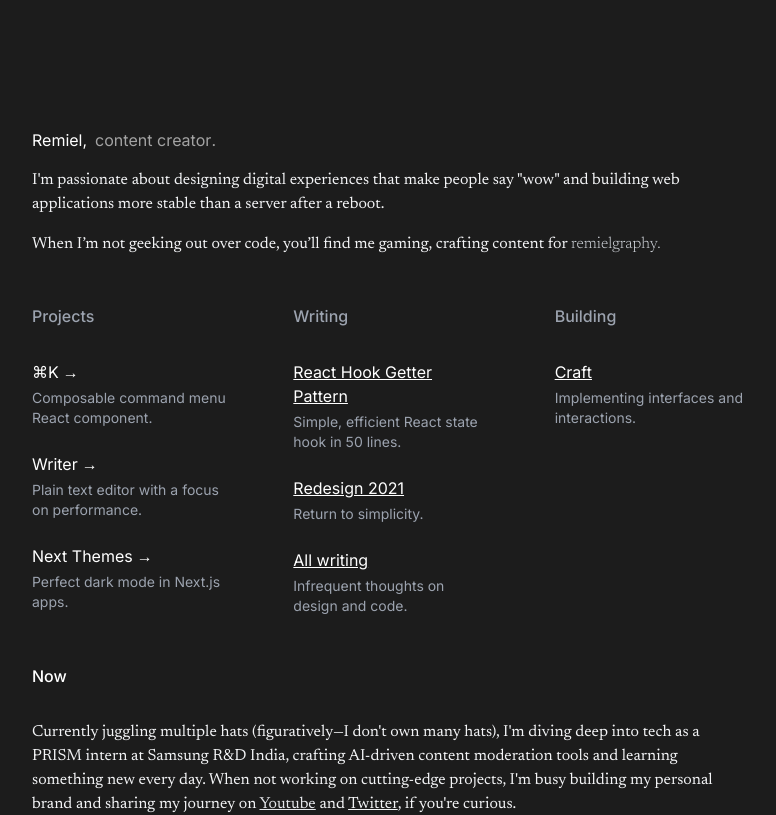
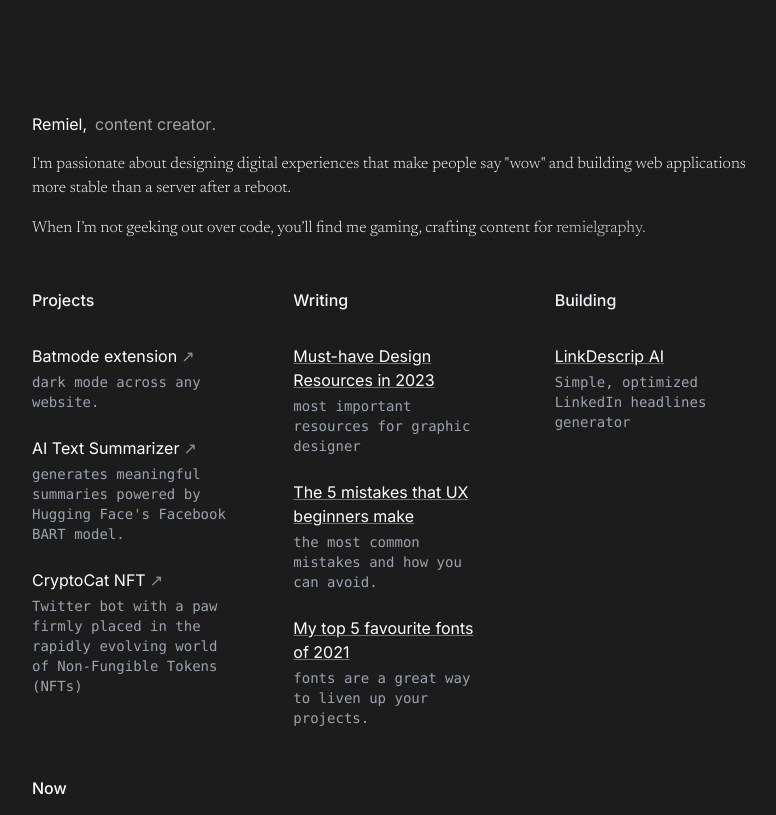
Before and after one commit to JaswanthRemiel/nextsam, a Next.js app: page / in a window 1280 px wide. Shown: the top 815 px of the page, without its empty margins (248-1024 px from the left). Built offline with nearby package versions, Linux system fonts and the light colour scheme.

Commit message:
added diff styles

```diff
--- a/app/page.tsx
+++ b/app/page.tsx
@@ -8,13 +8,11 @@ import { Navbar } from "@/components/navBar";
 export default function Page() {
   return (
     <div className="flex flex-col min-h-screen bg-[#1c1c1c] text-white">
-      <main className="flex-grow max-w-3xl mx-auto px-10 sm:px-6 py-32 space-y-12 w-full">
-        {/* <Navbar /> */}
+      <main className="flex-grow max-w-3xl mx-auto px-10 sm:px-6 py-28 space-y-12 w-full">
         <Header />
         <Sections />
         <Now />
         <Contact />
-        {/* <Footer /> */}
       </main>
     </div>
   );
--- a/components/header.tsx
+++ b/components/header.tsx
@@ -7,7 +7,7 @@ import * as links from "./details";
 import { FlipWords } from "./ui/flip-words";
 import { Newsreader } from "next/font/google";
 
-const newsreader = Newsreader({ subsets: ["latin"], weight: ["400"] });
+const newsreader = Newsreader({ subsets: ["latin"], weight: ["300"] });
 
 const words = [
   "fullstack developer.",
--- a/components/now.tsx
+++ b/components/now.tsx
@@ -3,8 +3,10 @@ import * as links from "./details";
 import { motion } from "framer-motion";
 import Link from "next/link";
 import { Newsreader } from "next/font/google";
+import { Roboto } from "next/font/google";
 
-const newsreader = Newsreader({ subsets: ["latin"], weight: ["400"] });
+const newsreader = Newsreader({ subsets: ["latin"], weight: ["300"] });
+const roboto = Roboto({ subsets: ["latin"], weight: ["400"] });
 
 export function Now() {
   return (
@@ -24,6 +26,7 @@ export function Now() {
           I&apos;m busy building my personal brand and sharing my journey on{" "}
           <Link
             href={links.youtube}
+            target="_blank"
             className="space-y-6 text-gray-200 underline"
           >
             Youtube
@@ -31,6 +34,7 @@ export function Now() {
           and{" "}
           <Link
             href={links.twitter}
+            target="_blank"
             className="space-y-6 text-gray-100 underline"
           >
             Twitter
--- /dev/null
+++ b/components/projectitem.tsx
@@ -0,0 +1,22 @@
+import Link from "next/link";
+
+interface ProjectItemProps {
+  href: string;
+  title: string;
+  description: string;
+}
+
+export function ProjectItem({ href, title, description }: ProjectItemProps) {
+  return (
+    <div>
+      <Link
+        href={href}
+        target="_blank"
+        className="group inline-flex items-center space-x-1 text-white hover:text-gray-300 transition-colors"
+      >
+        <span className="underline decoration-gray-500">{title}</span>
+      </Link>
+      <p className="text-sm font-mono text-gray-400 mt-1">{description}</p>
+    </div>
+  );
+}
--- a/components/sections.tsx
+++ b/components/sections.tsx
@@ -2,9 +2,8 @@
 
 import { motion } from "framer-motion";
 import Link from "next/link";
-import { Newsreader } from "next/font/google";
+import { ProjectItem } from "./projectitem";
 
-const newsreader = Newsreader({ subsets: ["latin"], weight: ["400"] });
 export function Sections() {
   return (
     <motion.section
@@ -15,20 +14,41 @@ export function Sections() {
     >
       <div className="flex md:grid md:grid-cols-3 gap-16 w-[300%] md:w-full">
         <div className="w-full space-y-8">
-          <h2 className="font-medium text-gray-400">Projects</h2>
+          <h2 className="font-medium text-gray-100">Projects</h2>
           <div className="space-y-6">
             <div>
               <Link
-                href="#"
+                href="https://remiel.fyi/batmode/"
                 className="group inline-flex items-center space-x-1 text-white hover:text-gray-300 transition-colors"
               >
-                <span>⌘K</span>
-                <motion.span className="inline-block" whileHover={{ x: 2 }}>
-                  →
+                <span>Batmode extension</span>
+                <motion.span
+                  className="inline-block opacity-50"
+                  whileHover={{ x: 2 }}
+                >
+                  ↗
                 </motion.span>
               </Link>
-              <p className="text-sm text-gray-400 mt-1">
-                Composable command menu React component.
+              <p className="text-sm font-mono text-gray-400 mt-1">
+                dark mode across any website.
+              </p>
+            </div>
+            <div>
+              <Link
+                href="https://remiel.fyi/ai-summarizer/"
+                className="group inline-flex items-center space-x-1 text-white hover:text-gray-300 transition-colors"
+              >
+                <span>AI Text Summarizer</span>
+                <motion.span
+                  className="inline-block opacity-50"
+                  whileHover={{ x: 2 }}
+                >
+                  ↗
+                </motion.span>
+              </Link>
+              <p className="text-sm font-mono text-gray-400 mt-1">
+                generates meaningful summaries powered by Hugging Face's
+                Facebook BART model.
               </p>
             </div>
             <div>
@@ -36,83 +56,49 @@ export function Sections() {
                 href="#"
                 className="group inline-flex items-center space-x-1 text-white hover:text-gray-300 transition-colors"
               >
-                <span>Writer</span>
-                <motion.span className="inline-block" whileHover={{ x: 2 }}>
-                  →
+                <span>CryptoCat NFT</span>
+                <motion.span
+                  className="inline-block opacity-50"
+                  whileHover={{ x: 2 }}
+                >
+                  ↗
                 </motion.span>
               </Link>
-              <p className="text-sm text-gray-400 mt-1">
-                Plain text editor with a focus on performance.
-              </p>
-            </div>
-            <div>
-              <Link
-                href="#"
-                className="group inline-flex items-center space-x-1 text-white hover:text-gray-300 transition-colors"
-              >
-                <span>Next Themes</span>
-                <motion.span className="inline-block" whileHover={{ x: 2 }}>
-                  →
-                </motion.span>
-              </Link>
-              <p className="text-sm text-gray-400 mt-1">
-                Perfect dark mode in Next.js apps.
+              <p className="text-sm font-mono text-gray-400 mt-1">
+                Twitter bot with a paw firmly placed in the rapidly evolving
+                world of Non-Fungible Tokens (NFTs)
               </p>
             </div>
           </div>
         </div>
         <div className="w-full space-y-8">
-          <h2 className="font-medium text-gray-400">Writing</h2>
+          <h2 className="font-medium text-gray-100">Writing</h2>
           <div className="space-y-6">
-            <div>
-              <Link
-                href="#"
-                className="group inline-flex items-center space-x-1 text-white hover:text-gray-300 transition-colors"
-              >
-                <span className="underline">React Hook Getter Pattern</span>
-              </Link>
-              <p className="text-sm text-gray-400 mt-1">
-                Simple, efficient React state hook in 50 lines.
-              </p>
-            </div>
-            <div>
-              <Link
-                href="#"
-                className="group inline-flex items-center space-x-1 text-white hover:text-gray-300 transition-colors"
-              >
-                <span className="underline">Redesign 2021</span>
-              </Link>
-              <p className="text-sm text-gray-400 mt-1">
-                Return to simplicity.
-              </p>
-            </div>
-            <div>
-              <Link
-                href="#"
-                className="group inline-flex items-center space-x-1 text-white hover:text-gray-300 transition-colors"
-              >
-                <span className="underline">All writing</span>
-              </Link>
-              <p className="text-sm text-gray-400 mt-1">
-                Infrequent thoughts on design and code.
-              </p>
-            </div>
+            <ProjectItem
+              href="https://uxplanet.org/must-have-design-resources-in-2023-part-1-fc3cbb5fcaf4"
+              title="Must-have Design Resources in 2023"
+              description="most important resources for graphic designer"
+            />
+            <ProjectItem
+              href="https://medium.com/design-bootcamp/the-5-mistakes-that-ux-beginners-make-1c131598cff3"
+              title="The 5 mistakes that UX beginners make"
+              description="the most common mistakes and how you can avoid."
+            />
+            <ProjectItem
+              href="https://medium.com/design-bootcamp/my-top-10-favourite-fonts-of-2021-f8434adde25c"
+              title="My top 5 favourite fonts of 2021"
+              description="fonts are a great way to liven up your projects."
+            />
           </div>
         </div>
         <div className="w-full space-y-8">
-          <h2 className="font-medium text-gray-400">Building</h2>
+          <h2 className="font-medium text-gray-100">Building</h2>
           <div className="space-y-6">
-            <div>
-              <Link
-                href="#"
-                className="group inline-flex items-center space-x-1 text-white hover:text-gray-300 transition-colors"
-              >
-                <span className="underline">Craft</span>
-              </Link>
-              <p className="text-sm text-gray-400 mt-1">
-                Implementing interfaces and interactions.
-              </p>
-            </div>
+            <ProjectItem
+              href="https://remiel.fyi/linkdescrip-ai/"
+              title="LinkDescrip AI "
+              description="Simple, optimized LinkedIn headlines generator"
+            />
           </div>
         </div>
       </div>
--- a/tailwind.config.ts
+++ b/tailwind.config.ts
@@ -8,41 +8,44 @@ module.exports = {
 	],
 	theme: {
 	  extend: {
+		fontFamily: {
+		  soehne: ['Soehne', 'sans-serif'],
+		},
 		borderRadius: {
 		  lg: 'var(--radius)',
 		  md: 'calc(var(--radius) - 2px)',
-  			sm: 'calc(var(--radius) - 4px)'
+		  sm: 'calc(var(--radius) - 4px)',
 		},
 		colors: {
 		  background: 'hsl(var(--background))',
 		  foreground: 'hsl(var(--foreground))',
 		  card: {
 			DEFAULT: 'hsl(var(--card))',
-  				foreground: 'hsl(var(--card-foreground))'
+			foreground: 'hsl(var(--card-foreground))',
 		  },
 		  popover: {
 			DEFAULT: 'hsl(var(--popover))',
-  				foreground: 'hsl(var(--popover-foreground))'
+			foreground: 'hsl(var(--popover-foreground))',
 		  },
 		  primary: {
 			DEFAULT: 'hsl(var(--primary))',
-  				foreground: 'hsl(var(--primary-foreground))'
+			foreground: 'hsl(var(--primary-foreground))',
 		  },
 		  secondary: {
 			DEFAULT: 'hsl(var(--secondary))',
-  				foreground: 'hsl(var(--secondary-foreground))'
+			foreground: 'hsl(var(--secondary-foreground))',
 		  },
 		  muted: {
 			DEFAULT: 'hsl(var(--muted))',
-  				foreground: 'hsl(var(--muted-foreground))'
+			foreground: 'hsl(var(--muted-foreground))',
 		  },
 		  accent: {
 			DEFAULT: 'hsl(var(--accent))',
-  				foreground: 'hsl(var(--accent-foreground))'
+			foreground: 'hsl(var(--accent-foreground))',
 		  },
 		  destructive: {
 			DEFAULT: 'hsl(var(--destructive))',
-  				foreground: 'hsl(var(--destructive-foreground))'
+			foreground: 'hsl(var(--destructive-foreground))',
 		  },
 		  border: 'hsl(var(--border))',
 		  input: 'hsl(var(--input))',
@@ -52,41 +55,41 @@ module.exports = {
 			'2': 'hsl(var(--chart-2))',
 			'3': 'hsl(var(--chart-3))',
 			'4': 'hsl(var(--chart-4))',
-  				'5': 'hsl(var(--chart-5))'
-  			}
+			'5': 'hsl(var(--chart-5))',
+		  },
 		},
 		animation: {
 		  grid: 'grid 15s linear infinite',
 		  marquee: 'marquee var(--duration) infinite linear',
-  			'marquee-vertical': 'marquee-vertical var(--duration) linear infinite'
+		  'marquee-vertical': 'marquee-vertical var(--duration) linear infinite',
 		},
 		keyframes: {
 		  grid: {
 			'0%': {
-  					transform: 'translateY(-50%)'
+			  transform: 'translateY(-50%)',
 			},
 			'100%': {
-  					transform: 'translateY(0)'
-  				}
+			  transform: 'translateY(0)',
+			},
 		  },
 		  marquee: {
 			from: {
-  					transform: 'translateX(0)'
+			  transform: 'translateX(0)',
 			},
 			to: {
-  					transform: 'translateX(calc(-100% - var(--gap)))'
-  				}
+			  transform: 'translateX(calc(-100% - var(--gap)))',
+			},
 		  },
 		  'marquee-vertical': {
 			from: {
-  					transform: 'translateY(0)'
+			  transform: 'translateY(0)',
 			},
 			to: {
-  					transform: 'translateY(calc(-100% - var(--gap)))'
-  				}
-  			}
-  		}
-  	}
+			  transform: 'translateY(calc(-100% - var(--gap)))',
+			},
+		  },
+		},
+	  },
 	},
 	plugins: [require("tailwindcss-animate")],
-}
+  };
```
Lines whose indentation alone changed are shown as unchanged.
